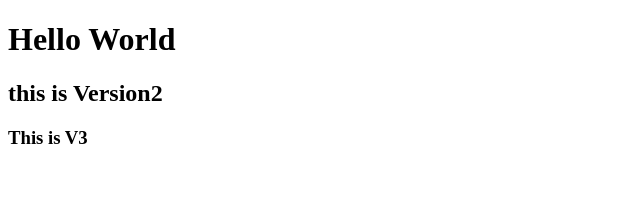
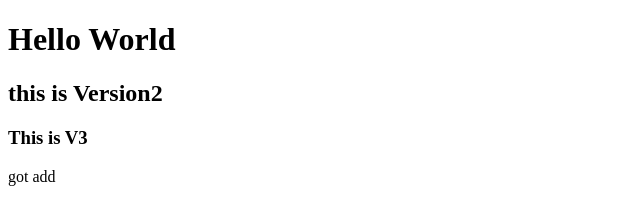
Before and after one commit to narayanmor/MyRepo, a plain HTML site: page Index.html in a window 1280 px wide. Shown: the full height of the page, 0-640 px from the left. Drawn offline with Linux system fonts and the light colour scheme.

Commit message:
git v3 changes

```diff
--- a/Index.html
+++ b/Index.html
@@ -9,7 +9,7 @@
     <h1>Hello World</h1>
     <h2>this is Version2</h2>
     <h3>This is V3 </h3>
-
+got add
 
 </body>
 
```
